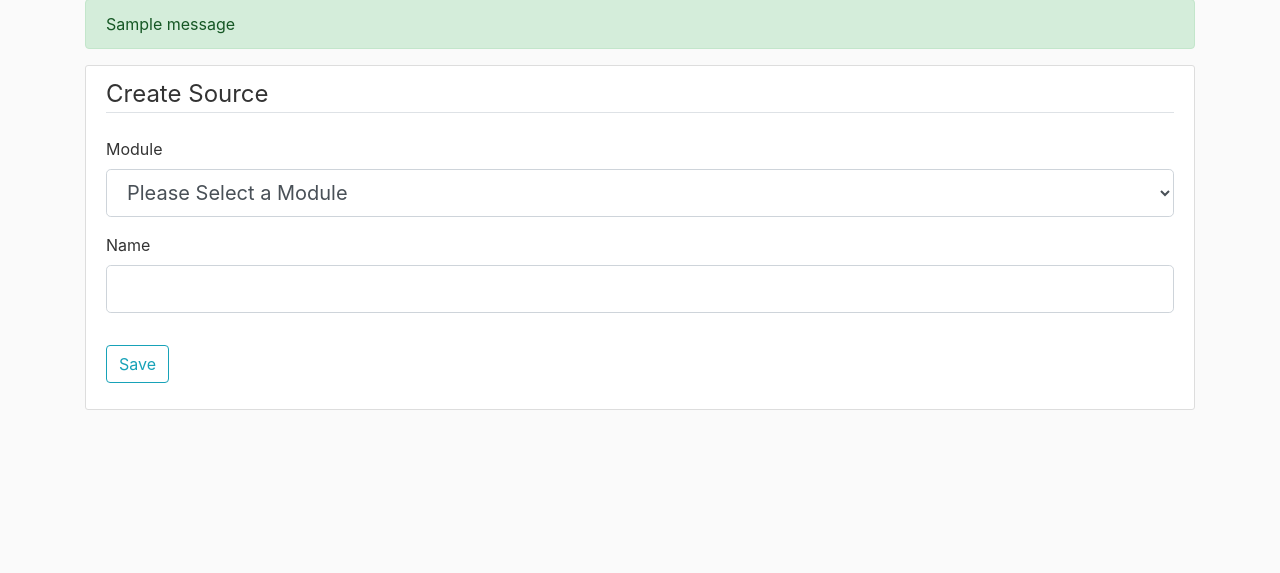
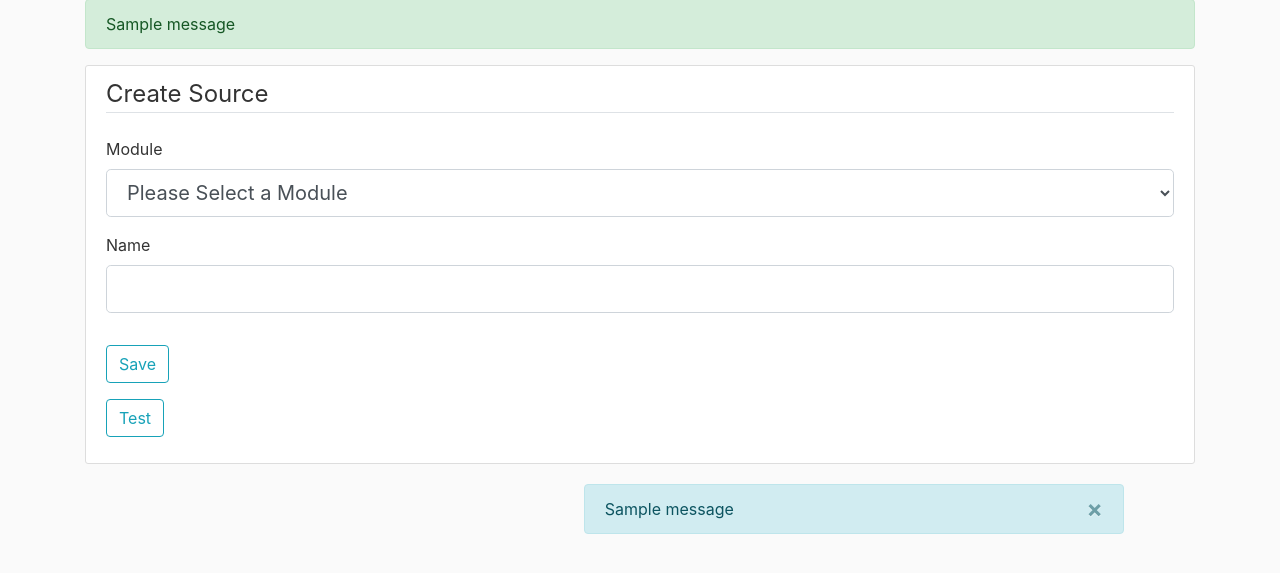
Before and after one commit to Trackyr/Trackyr, a Flask app: page /sources/create in a window 1280 px wide. Shown: the part 81-654 px from the top of the page. Run offline with Flask 2, Linux system fonts and the light colour scheme; tables that the repository leaves empty hold one stand-in row (values such as "Sample post"); one stand-in notice (Sample message) is shown; parts of the project's set-up code (start-up, migrations or seed data) failed here and were passed over; some libraries are stand-ins or nearby versions.

Commit message:
create 'test' feature for sources and notification agents

```diff
--- a/src/requirements.txt
+++ b/src/requirements.txt
@@ -1,3 +1,4 @@
+Werkzeug==1.0.0
 alembic==1.4.2
 beautifulsoup4==4.8.0
 bs4==0.0.1
@@ -6,6 +7,7 @@ discord.py==1.3.3
 Flask==0.12.2
 Flask-Migrate==2.5.3
 Flask-SQLAlchemy==2.4.1
+Flask-Toastr==0.5.4
 Flask-WTF==0.14.3
 gunicorn==20.0.4
 itsdangerous==0.24
@@ -19,5 +21,4 @@ pyyaml==3.12
 requests==2.18.4
 six==1.11.0
 SQLAlchemy==1.3.16
-Werkzeug==0.14.1
 WTForms==2.2.1
--- a/src/trackyr/notification_agents/forms.py
+++ b/src/trackyr/notification_agents/forms.py
@@ -11,3 +11,4 @@ class NotificationAgentForm(FlaskForm):
     icon = StringField('Icon')
     channel = StringField('Channel')
     submit = SubmitField('Save')
+    test = SubmitField('Test')
--- a/src/trackyr/sources/forms.py
+++ b/src/trackyr/sources/forms.py
@@ -11,3 +11,4 @@ class SourceForm(FlaskForm):
     range = StringField('Range (km)')
     # subreddit = StringField('Subreddit (without "r/" , "r/localsales" --> "localsales")')
     submit = SubmitField('Save')
+    test = SubmitField('Test')
--- a/src/trackyr/sources/routes.py
+++ b/src/trackyr/sources/routes.py
@@ -3,6 +3,8 @@ from flask import (Blueprint, abort, flash, redirect, render_template, request,
 from trackyr import db
 from trackyr.models import Source
 from trackyr.sources.forms import SourceForm
+
+import lib.core.source as prime
 
 sources = Blueprint('sources', __name__)
 
@@ -10,17 +12,37 @@ sources = Blueprint('sources', __name__)
 def create_source():
     form = SourceForm()
     if form.validate_on_submit():
-        source = Source(module=form.module.data,
-                        name=form.name.data,
-                        website=form.website.data,
-                        location=form.location.data,
-                        range=form.range.data,
-                        # subreddit=form.subreddit.data
-                        )
-        db.session.add(source)
-        db.session.commit()
-        flash('Your source has been saved!', 'success')
-        return redirect(url_for('main.sources'))
+        if form.test.data:
+            web_url=form.website.data
+
+            Dict = {1: 'kijiji'}
+
+            prime_source = prime.Source(module=Dict.get(form.module.data), module_properties={'url':web_url,'botname':"prime"})
+
+            try:
+                total_ads = prime.test_webui_source(prime_source).total_new_ads
+            except:
+                message = "Not a valid source"
+            else:
+                message = f"Found {total_ads} new ads" \
+                    if total_ads != 1 else "Found 1 new ad"
+            finally:
+                if web_url == "":
+                    message = "Not a valid source"
+                flash(message, "notification")
+
+        else:
+            source = Source(module=form.module.data,
+                            name=form.name.data,
+                            website=form.website.data,
+                            location=form.location.data,
+                            range=form.range.data,
+                            # subreddit=form.subreddit.data
+                            )
+            db.session.add(source)
+            db.session.commit()
+            flash('Your source has been saved!', 'top_flash_success')
+            return redirect(url_for('main.sources'))
     return render_template('create-source.html', title='Create Source',
                             form=form, legend='Create Source')
 
@@ -29,15 +51,35 @@ def edit_source(source_id):
     source = Source.query.get_or_404(source_id)
     form = SourceForm()
     if form.validate_on_submit():
-        source.module = form.module.data
-        source.name = form.name.data
-        source.website = form.website.data
-        source.location = form.location.data
-        source.range = form.range.data
-        # source.subreddit = form.subreddit.data
-        db.session.commit()
-        flash('Your source has been updated!', 'success')
-        return redirect(url_for('main.sources', source_id=source.id))
+        if form.test.data:
+            web_url=form.website.data
+
+            Dict = {1: 'kijiji'}
+
+            prime_source = prime.Source(module=Dict.get(form.module.data), module_properties={'url':web_url,'botname':"prime"})
+
+            try:
+                total_ads = prime.test_webui_source(prime_source).total_new_ads
+            except:
+                message = "Not a valid source"
+            else:
+                message = f"Found {total_ads} new ads" \
+                    if total_ads != 1 else "Found 1 new ad"
+            finally:
+                if web_url == "":
+                    message = "Not a valid source"
+                flash(message, "notification")
+
+        else:
+            source.module = form.module.data
+            source.name = form.name.data
+            source.website = form.website.data
+            source.location = form.location.data
+            source.range = form.range.data
+            # source.subreddit = form.subreddit.data
+            db.session.commit()
+            flash('Your source has been updated!', 'top_flash_success')
+            return redirect(url_for('main.sources', source_id=source.id))
     elif request.method == 'GET':
         form.module.data = source.module
         form.name.data = source.name
@@ -53,5 +95,5 @@ def delete_source(source_id):
     source = Source.query.get_or_404(source_id)
     db.session.delete(source)
     db.session.commit()
-    flash('Your source has been deleted.', 'success')
+    flash('Your source has been deleted.', 'top_flash_success')
     return redirect(url_for('main.sources'))
--- a/src/trackyr/templates/create-notification-agent.html
+++ b/src/trackyr/templates/create-notification-agent.html
@@ -89,6 +89,9 @@
             <div class="form-group">
                 {{ form.submit(class="btn btn-outline-info") }}
             </div>
+            <div class="form-group">
+                {{ form.test(class="btn btn-outline-info") }}
+            </div>
         </form>
     </div>
 {% endblock content %}
--- a/src/trackyr/templates/create-source.html
+++ b/src/trackyr/templates/create-source.html
@@ -76,6 +76,31 @@
             <div class="form-group">
                 {{ form.submit(class="btn btn-outline-info") }}
             </div>
+            <div class="form-group">
+                {{ form.test(class="btn btn-outline-info") }}
+            </div>
         </form>
     </div>
+
+    <div class="row">
+        <div class="container col-md-3"></div>
+
+        <div class="container col-md-6">
+            {% with notifications = get_flashed_messages(category_filter=["prime"]) %}
+                {% if notifications %}
+                    {%- for message in notifications %}
+                        <div class="alert alert-info alert-dismissible fade show" role="alert">
+                            <span>{{ message }}</span>
+                            <button type="button" class="close" data-dismiss="alert" aria-label="Close">
+                                <span aria-hidden="true">&times;</span>
+                            </button>
+                        </div>
+                    {% endfor -%}
+                {% endif %}
+            {% endwith %}
+        </div>
+
+<i class="fa fa-y-combinator" aria-hidden="true"></i>
+    </div>
+
 {% endblock content %}
--- a/src/trackyr/templates/layout.html
+++ b/src/trackyr/templates/layout.html
@@ -9,7 +9,6 @@
         <link rel="stylesheet" href="https://stackpath.bootstrapcdn.com/bootstrap/4.3.1/css/bootstrap.min.css" integrity="sha384-ggOyR0iXCbMQv3Xipma34MD+dH/1fQ784/j6cY/iJTQUOhcWr7x9JvoRxT2MZw1T" crossorigin="anonymous">
 
         <link rel="stylesheet" type="text/css" href="{{ url_for('static', filename='main.css') }}">
-
 
         {% if title %}
             <title>Trackyr - {{ title }}</title>
@@ -44,10 +43,10 @@
         <main role="main" class="container">
             <div class="row">
                 <div class="col-md-12">
-                    {% with messages = get_flashed_messages(with_categories=true) %}
+                    {% with messages = get_flashed_messages(category_filter=["top_flash_success"]) %}
                         {% if messages %}
-                            {% for category, message in messages %}
-                                <div class="alert alert-{{ category }}">
+                            {% for message in messages %}
+                                <div class="alert alert-success">
                                     {{ message }}
                                 </div>
                             {% endfor %}
@@ -57,12 +56,32 @@
                 </div>
             </div>
         </main>
+        <div class="row">
+            <div class="container col-md-9">
+            </div>
+
+            <div class="container col-md-3" id="notificationMessage">
+                {% with notifications = get_flashed_messages(category_filter=["notification"]) %}
+                    {% if notifications %}
+                        {%- for message in notifications %}
+                            <div class="alert alert-info alert-dismissible fade show" role="alert">
+                                <span>{{ message }}</span>
+                                <button type="button" class="close" data-dismiss="alert" aria-label="Close">
+                                    <span aria-hidden="true">&times;</span>
+                                </button>
+                            </div>
+                        {% endfor -%}
+                    {% endif %}
+                {% endwith %}
+            </div>
+        </div>
 
         <!-- Optional JavaScript -->
         <!-- jQuery first, then Popper.js, then Bootstrap JS -->
         <script src="https://code.jquery.com/jquery-3.3.1.slim.min.js" integrity="sha384-q8i/X+965DzO0rT7abK41JStQIAqVgRVzpbzo5smXKp4YfRvH+8abtTE1Pi6jizo" crossorigin="anonymous"></script>
         <script src="https://cdnjs.cloudflare.com/ajax/libs/popper.js/1.14.7/umd/popper.min.js" integrity="sha384-UO2eT0CpHqdSJQ6hJty5KVphtPhzWj9WO1clHTMGa3JDZwrnQq4sF86dIHNDz0W1" crossorigin="anonymous"></script>
         <script src="https://stackpath.bootstrapcdn.com/bootstrap/4.3.1/js/bootstrap.min.js" integrity="sha384-JjSmVgyd0p3pXB1rRibZUAYoIIy6OrQ6VrjIEaFf/nJGzIxFDsf4x0xIM+B07jRM" crossorigin="anonymous"></script>
+        <script type="text/javascript">window.setTimeout("document.getElementById('notificationMessage').style.display='none';", 5000); </script>
         <script>
             $("#sourceSelection").change(function() {
                 if ($(this).val() == 1) {
```
Also changed, not shown: src/trackyr/notification_agents/routes.py (+35 -13 lines).
